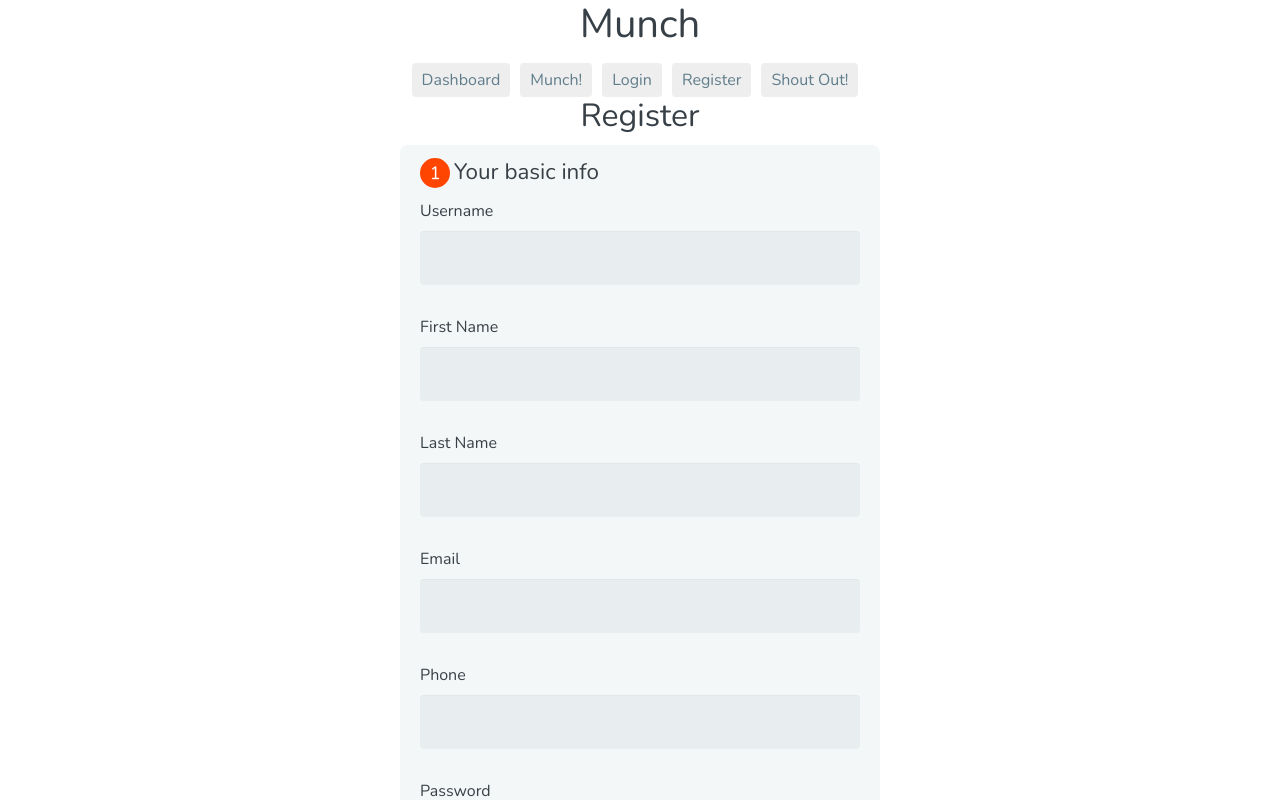
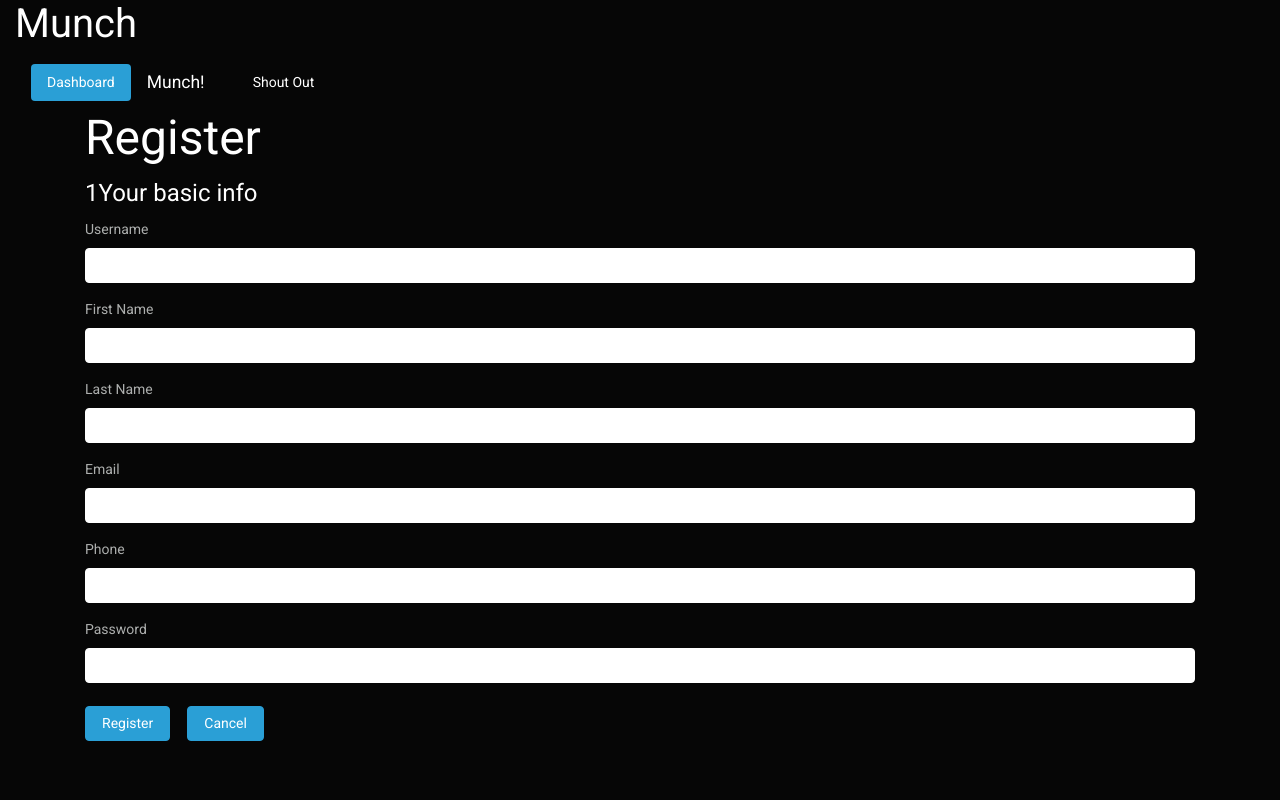
Before and after one commit to mkhsharif/munch, an Angular app: page /register in a window 1280 px wide. Shown: the top 800 px of the page. Built offline with nearby package versions, Linux system fonts and the light colour scheme.

Commit message:
added navbar and changed theme

```diff
--- a/package.json
+++ b/package.json
@@ -30,8 +30,10 @@
     "@angular/router": "^5.0.0",
     "@ng-bootstrap/ng-bootstrap": "^1.0.0-beta.7",
     "body-parser": "^1.18.2",
+    "bootstrap": "^4.0.0-alpha.6",
     "core-js": "^2.4.1",
     "express": "^4.16.2",
+    "jquery": "^3.2.1",
     "mongodb": "^2.2.33",
     "rxjs": "^5.5.2",
     "typescript": "~2.4.2",
--- a/src/app/app.component.html
+++ b/src/app/app.component.html
@@ -1,9 +1,5 @@
-<h1>{{title}}</h1>
-<nav>
-  <a routerLink="/dashboard">Dashboard</a>
-  <a routerLink="/munch-setup">Munch!</a>
-  <a routerLink="/login">Login</a>
-  <a routerLink="/register">Register</a>
-  <a routerLink="create-shoutout">Shout Out!</a>
-</nav>
-<router-outlet></router-outlet>
+<div class="container-fluid">
+  <h3>{{title}}</h3>
+  <app-navigation-bar></app-navigation-bar>
+  <router-outlet></router-outlet>
+</div>
--- a/src/app/app.module.ts
+++ b/src/app/app.module.ts
@@ -22,6 +22,7 @@ import { ShoutOutService } from './dashboard/shout-outs/shout-out.service';
 import {AuthenticationService} from './authentication.service';
 import {UserService} from './users/user.service';
 import {NgbModule} from '@ng-bootstrap/ng-bootstrap';
+import { NavigationBarComponent } from './navigation-bar/navigation-bar.component';
 
 @NgModule({
   declarations: [
@@ -39,7 +40,8 @@ import {NgbModule} from '@ng-bootstrap/ng-bootstrap';
     ShoutOutListComponent,
     ShoutOutDetailComponent,
     MunchQueryComponent,
-    ShoutOutCreateComponent
+    ShoutOutCreateComponent,
+    NavigationBarComponent
   ],
   imports: [
     BrowserModule,
--- /dev/null
+++ b/src/app/navigation-bar/navigation-bar.component.html
@@ -0,0 +1,13 @@
+<nav class="navbar navbar-fixed-top navbar-toggleable-md">
+  <ul class="nav nav-pills nav-fill">
+    <li class="nav-item">
+      <a class="nav-link active" routerLink="/dashboard" data-toggle="tab">Dashboard</a>
+    </li>
+    <li class="nav-item">
+      <a class="nav-link navbar-brand" routerLink="/munch-setup" data-toggle="tab">Munch!</a>
+    </li>
+    <li class="nav-item">
+      <a class="nav-link" routerLink="/create-shoutout" data-toggle="tab">Shout Out</a>
+    </li>
+  </ul>
+</nav>
--- /dev/null
+++ b/src/app/navigation-bar/navigation-bar.component.ts
@@ -0,0 +1,15 @@
+import { Component, OnInit } from '@angular/core';
+
+@Component({
+  selector: 'app-navigation-bar',
+  templateUrl: './navigation-bar.component.html',
+  styleUrls: ['./navigation-bar.component.css']
+})
+export class NavigationBarComponent implements OnInit {
+
+  constructor() { }
+
+  ngOnInit() {
+  }
+
+}
--- a/src/styles.css
+++ b/src/styles.css
@@ -1,271 +1,271 @@
-/* You can add global styles to this file, and also import other style files */
-*, *:before, *:after {
-  -moz-box-sizing: border-box;
-  -webkit-box-sizing: border-box;
-  box-sizing: border-box;
-}
+/*!* You can add global styles to this file, and also import other style files *!*/
+/**, *:before, *:after {*/
+  /*-moz-box-sizing: border-box;*/
+  /*-webkit-box-sizing: border-box;*/
+  /*box-sizing: border-box;*/
+/*}*/
 
-body {
-  font-family: 'Nunito', sans-serif;
-  color: #384047;
-}
+/*body {*/
+  /*font-family: 'Nunito', sans-serif;*/
+  /*color: #384047;*/
+/*}*/
 
-form {
-  max-width: 300px;
-  margin: 10px auto;
-  padding: 10px 20px;
-  background: #f4f7f8;
-  border-radius: 8px;
-}
+/*form {*/
+  /*max-width: 300px;*/
+  /*margin: 10px auto;*/
+  /*padding: 10px 20px;*/
+  /*background: #f4f7f8;*/
+  /*border-radius: 8px;*/
+/*}*/
 
-h1 {
-  margin: 0 0 5px 0;
-  text-align: center;
-}
+/*h1 {*/
+  /*margin: 0 0 5px 0;*/
+  /*text-align: center;*/
+/*}*/
 
-h2 {
-  text-align: center;
-}
+/*h2 {*/
+  /*text-align: center;*/
+/*}*/
 
-h3 {
-  text-align: center;
-}
+/*h3 {*/
+  /*text-align: center;*/
+/*}*/
 
-input[type="text"],
-input[type="password"],
-input[type="date"],
-input[type="datetime"],
-input[type="email"],
-input[type="number"],
-input[type="search"],
-input[type="tel"],
-input[type="time"],
-input[type="url"],
-textarea,
-select {
-  border: none;
-  font-size: 16px;
-  height: auto;
-  outline: 0;
-  padding: 15px;
-  width: 100%;
-  background: #e8eeef;
-  color: #8a97a0;
-  box-shadow: 0 1px 0 rgba(0,0,0,0.03) inset;
-  margin: 0 0 30px;
-}
+/*input[type="text"],*/
+/*input[type="password"],*/
+/*input[type="date"],*/
+/*input[type="datetime"],*/
+/*input[type="email"],*/
+/*input[type="number"],*/
+/*input[type="search"],*/
+/*input[type="tel"],*/
+/*input[type="time"],*/
+/*input[type="url"],*/
+/*textarea,*/
+/*select {*/
+  /*border: none;*/
+  /*font-size: 16px;*/
+  /*height: auto;*/
+  /*outline: 0;*/
+  /*padding: 15px;*/
+  /*width: 100%;*/
+  /*background: #e8eeef;*/
+  /*color: #8a97a0;*/
+  /*box-shadow: 0 1px 0 rgba(0,0,0,0.03) inset;*/
+  /*margin: 0 0 30px;*/
+/*}*/
 
-input[type="radio"],
-input[type="checkbox"] {
-  margin: 0 4px 8px 0;
-}
+/*input[type="radio"],*/
+/*input[type="checkbox"] {*/
+  /*margin: 0 4px 8px 0;*/
+/*}*/
 
-select {
-  padding: 6px;
-  height: 32px;
-  border-radius: 2px;
-}
+/*select {*/
+  /*padding: 6px;*/
+  /*height: 32px;*/
+  /*border-radius: 2px;*/
+/*}*/
 
-button {
-  padding: 19px 39px 18px 39px;
-  color: #FFF;
-  background-color: #FF4500;
-  font-size: 18px;
-  text-align: center;
-  font-style: normal;
-  border-radius: 5px;
-  width: 100%;
-  border: 1px solid #FF4500;
-  box-shadow: 0 -1px 0 rgba(255,255,255,0.1) inset;
-  margin-bottom: 10px;
-}
+/*button {*/
+  /*padding: 19px 39px 18px 39px;*/
+  /*color: #FFF;*/
+  /*background-color: #FF4500;*/
+  /*font-size: 18px;*/
+  /*text-align: center;*/
+  /*font-style: normal;*/
+  /*border-radius: 5px;*/
+  /*width: 100%;*/
+  /*border: 1px solid #FF4500;*/
+  /*box-shadow: 0 -1px 0 rgba(255,255,255,0.1) inset;*/
+  /*margin-bottom: 10px;*/
+/*}*/
 
-.small-back-button {
-  background: #FF4500;
-  border-radius: 50px;
-  color: white;
-  display: block;
-  height: 62px;
-  margin-left: 40%;
-  padding-top: 17px;
-  text-align: center;
-  text-decoration: none;
-  width: 62px;
-}
+/*.small-back-button {*/
+  /*background: #FF4500;*/
+  /*border-radius: 50px;*/
+  /*color: white;*/
+  /*display: block;*/
+  /*height: 62px;*/
+  /*margin-left: 40%;*/
+  /*padding-top: 17px;*/
+  /*text-align: center;*/
+  /*text-decoration: none;*/
+  /*width: 62px;*/
+/*}*/
 
-.link-button {
-  background: #FF4500;
-  border-radius: 5px;
-  color: white;
-  display: block;
-  height: 62px;
-  margin-bottom: 10px;
-  padding: 19px 39px 18px 39px;
-  text-align: center;
-  text-decoration: none;
-  width: 100%;
-}
+/*.link-button {*/
+  /*background: #FF4500;*/
+  /*border-radius: 5px;*/
+  /*color: white;*/
+  /*display: block;*/
+  /*height: 62px;*/
+  /*margin-bottom: 10px;*/
+  /*padding: 19px 39px 18px 39px;*/
+  /*text-align: center;*/
+  /*text-decoration: none;*/
+  /*width: 100%;*/
+/*}*/
 
-fieldset {
-  margin-bottom: 30px;
-  border: none;
-}
+/*fieldset {*/
+  /*margin-bottom: 30px;*/
+  /*border: none;*/
+/*}*/
 
-legend {
-  font-size: 1.4em;
-  margin-bottom: 10px;
-}
+/*legend {*/
+  /*font-size: 1.4em;*/
+  /*margin-bottom: 10px;*/
+/*}*/
 
-label {
-  display: block;
-  margin-bottom: 8px;
-}
+/*label {*/
+  /*display: block;*/
+  /*margin-bottom: 8px;*/
+/*}*/
 
-label.light {
-  font-weight: 300;
-  display: inline;
-}
+/*label.light {*/
+  /*font-weight: 300;*/
+  /*display: inline;*/
+/*}*/
 
-li {
-  display: inline-list-item;
-}
+/*li {*/
+  /*display: inline-list-item;*/
+/*}*/
 
-ul {
-  list-style-type: none;
-  text-align: center;
-  margin: 0;
-  padding: 0;
-}
+/*ul {*/
+  /*list-style-type: none;*/
+  /*text-align: center;*/
+  /*margin: 0;*/
+  /*padding: 0;*/
+/*}*/
 
-.number {
-  background-color: #FF4500;
-  color: #fff;
-  height: 30px;
-  width: 30px;
-  display: inline-block;
-  font-size: 0.8em;
-  margin-right: 4px;
-  line-height: 30px;
-  text-align: center;
-  text-shadow: 0 1px 0 rgba(255,255,255,0.2);
-  border-radius: 100%;
-}
+/*.number {*/
+  /*background-color: #FF4500;*/
+  /*color: #fff;*/
+  /*height: 30px;*/
+  /*width: 30px;*/
+  /*display: inline-block;*/
+  /*font-size: 0.8em;*/
+  /*margin-right: 4px;*/
+  /*line-height: 30px;*/
+  /*text-align: center;*/
+  /*text-shadow: 0 1px 0 rgba(255,255,255,0.2);*/
+  /*border-radius: 100%;*/
+/*}*/
 
-.checkbox-container {
-  display: block;
-  position: relative;
-  padding-left: 35px;
-  margin-bottom: 12px;
-  cursor: pointer;
-  font-size: 22px;
-  -webkit-user-select: none;
-  -moz-user-select: none;
-  -ms-user-select: none;
-  user-select: none;
-}
+/*.checkbox-container {*/
+  /*display: block;*/
+  /*position: relative;*/
+  /*padding-left: 35px;*/
+  /*margin-bottom: 12px;*/
+  /*cursor: pointer;*/
+  /*font-size: 22px;*/
+  /*-webkit-user-select: none;*/
+  /*-moz-user-select: none;*/
+  /*-ms-user-select: none;*/
+  /*user-select: none;*/
+/*}*/
 
-.checkbox-container input {
-  position: absolute;
-  opacity: 0;
-}
+/*.checkbox-container input {*/
+  /*position: absolute;*/
+  /*opacity: 0;*/
+/*}*/
 
-.checkmark {
-  position: absolute;
-  top: 0;
-  left: 0;
-  height: 25px;
-  width: 25px;
-  background-color: #e8eeef;
-}
+/*.checkmark {*/
+  /*position: absolute;*/
+  /*top: 0;*/
+  /*left: 0;*/
+  /*height: 25px;*/
+  /*width: 25px;*/
+  /*background-color: #e8eeef;*/
+/*}*/
 
-.checkbox-container input:checked ~ .checkmark {
-  background-color: #FF4500;
-}
+/*.checkbox-container input:checked ~ .checkmark {*/
+  /*background-color: #FF4500;*/
+/*}*/
 
-.checkmark:after {
-  content: "";
-  position: absolute;
-  display: none;
-}
+/*.checkmark:after {*/
+  /*content: "";*/
+  /*position: absolute;*/
+  /*display: none;*/
+/*}*/
 
-.checkbox-container input:checked ~ .checkmark:after {
-  display: block;
-}
+/*.checkbox-container input:checked ~ .checkmark:after {*/
+  /*display: block;*/
+/*}*/
 
-.checkbox-container .checkmark:after {
-  left: 9px;
-  top: 5px;
-  width: 5px;
-  height: 10px;
-  border: solid white;
-  border-width: 0 3px 3px 0;
-  -webkit-transform: rotate(45deg);
-  -ms-transform: rotate(45deg);
-  transform: rotate(45deg);
-}
-.button-container {
-  height: 62px;
-  margin-left: 5%;
-}
+/*.checkbox-container .checkmark:after {*/
+  /*left: 9px;*/
+  /*top: 5px;*/
+  /*width: 5px;*/
+  /*height: 10px;*/
+  /*border: solid white;*/
+  /*border-width: 0 3px 3px 0;*/
+  /*-webkit-transform: rotate(45deg);*/
+  /*-ms-transform: rotate(45deg);*/
+  /*transform: rotate(45deg);*/
+/*}*/
+/*.button-container {*/
+  /*height: 62px;*/
+  /*margin-left: 5%;*/
+/*}*/
 
-.inline-link-button {
-  background: #FF4500;
-  border-radius: 5px;
-  color: white;
-  display: inline;
-  margin-right: 10px;
-  padding: 19px 35px;
-  text-align: center;
-  text-decoration: none;
-  width: 50%;
-}
+/*.inline-link-button {*/
+  /*background: #FF4500;*/
+  /*border-radius: 5px;*/
+  /*color: white;*/
+  /*display: inline;*/
+  /*margin-right: 10px;*/
+  /*padding: 19px 35px;*/
+  /*text-align: center;*/
+  /*text-decoration: none;*/
+  /*width: 50%;*/
+/*}*/
 
-.person-icon {
-  background-size: 50px;
-  background: url("img/person-icon.jpg") no-repeat;
-  border-radius: 25px;
-  display: inline-block;
-  height: 50px;
-  margin-bottom:30px;
-  width:50px;
-}
-.person-icon-c {
-  background-size: 50px;
-  background: url("img/person-icon.jpg") no-repeat;
-  border-radius: 25px;
-  height: 50px;
-  width: 50px;
-  margin: 0 auto;
-}
+/*.person-icon {*/
+  /*background-size: 50px;*/
+  /*background: url("img/person-icon.jpg") no-repeat;*/
+  /*border-radius: 25px;*/
+  /*display: inline-block;*/
+  /*height: 50px;*/
+  /*margin-bottom:30px;*/
+  /*width:50px;*/
+/*}*/
+/*.person-icon-c {*/
+  /*background-size: 50px;*/
+  /*background: url("img/person-icon.jpg") no-repeat;*/
+  /*border-radius: 25px;*/
+  /*height: 50px;*/
+  /*width: 50px;*/
+  /*margin: 0 auto;*/
+/*}*/
 
-@media screen and (min-width: 480px) {
+/*@media screen and (min-width: 480px) {*/
 
-  form {
-    max-width: 480px;
-  }
+  /*form {*/
+    /*max-width: 480px;*/
+  /*}*/
 
-}
+/*}*/
 
-/* Navigation link styles */
-nav {
-  text-align: center;
-}
-nav a {
-  padding: 5px 10px;
-  text-decoration: none;
-  margin-right: 10px;
-  margin-top: 10px;
-  display: inline-block;
-  background-color: #eee;
-  border-radius: 4px;
-}
-nav a:visited, a:link {
-  color: #607D8B;
-}
-nav a:hover {
-  color: #039be5;
-  background-color: #CFD8DC;
-}
-nav a.active {
-  color: #039be5;
-}
+/*!* Navigation link styles *!*/
+/*nav {*/
+  /*text-align: center;*/
+/*}*/
+/*nav a {*/
+  /*padding: 5px 10px;*/
+  /*text-decoration: none;*/
+  /*margin-right: 10px;*/
+  /*margin-top: 10px;*/
+  /*display: inline-block;*/
+  /*background-color: #eee;*/
+  /*border-radius: 4px;*/
+/*}*/
+/*nav a:visited, a:link {*/
+  /*color: #607D8B;*/
+/*}*/
+/*nav a:hover {*/
+  /*color: #039be5;*/
+  /*background-color: #CFD8DC;*/
+/*}*/
+/*nav a.active {*/
+  /*color: #039be5;*/
+/*}*/
```
Also changed, not shown: src/index.html (+5 -2 lines), src/app/navigation-bar/navigation-bar.component.css (added), 2 other files (tests, documents, lock files or other folders).
